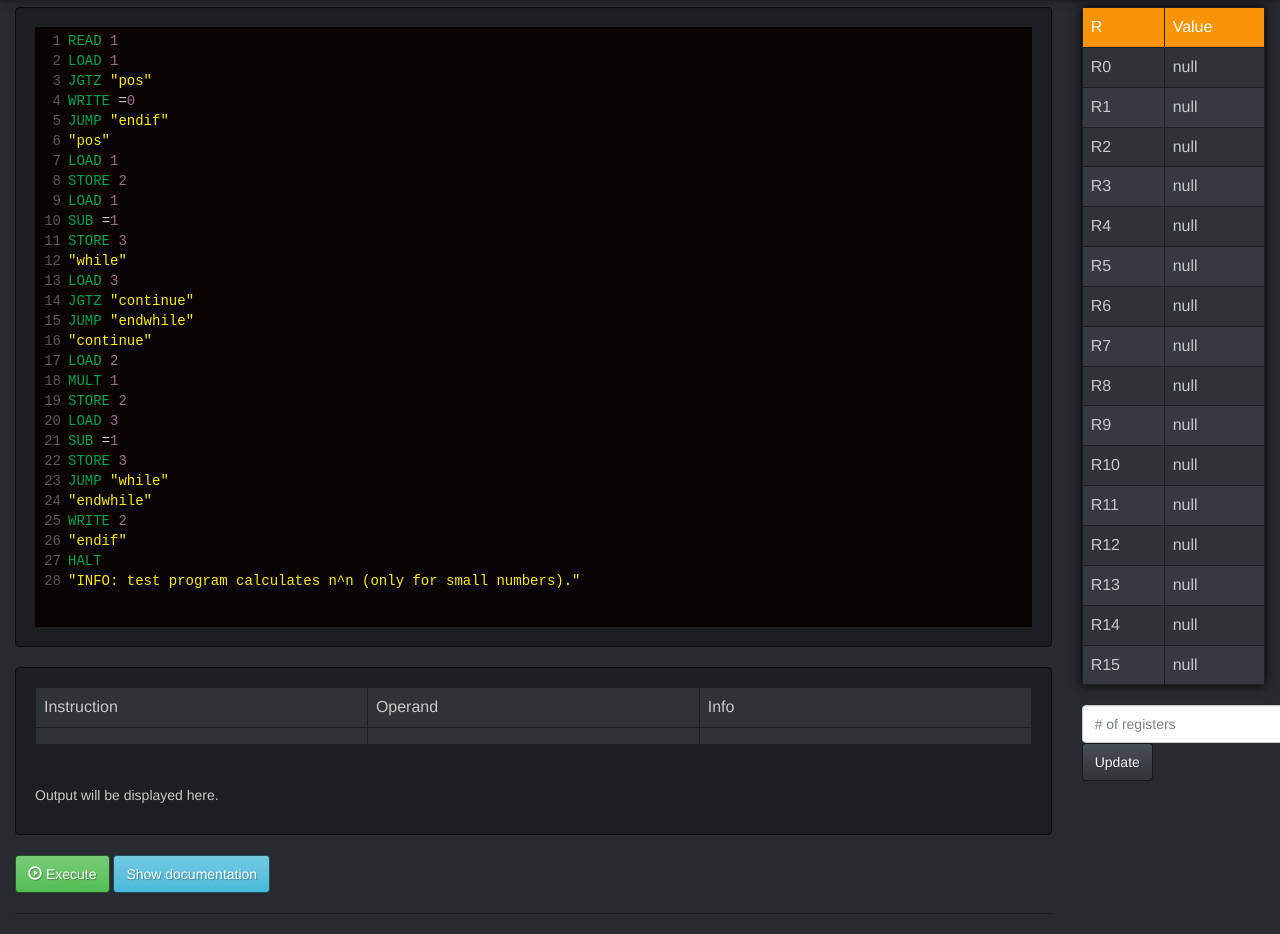
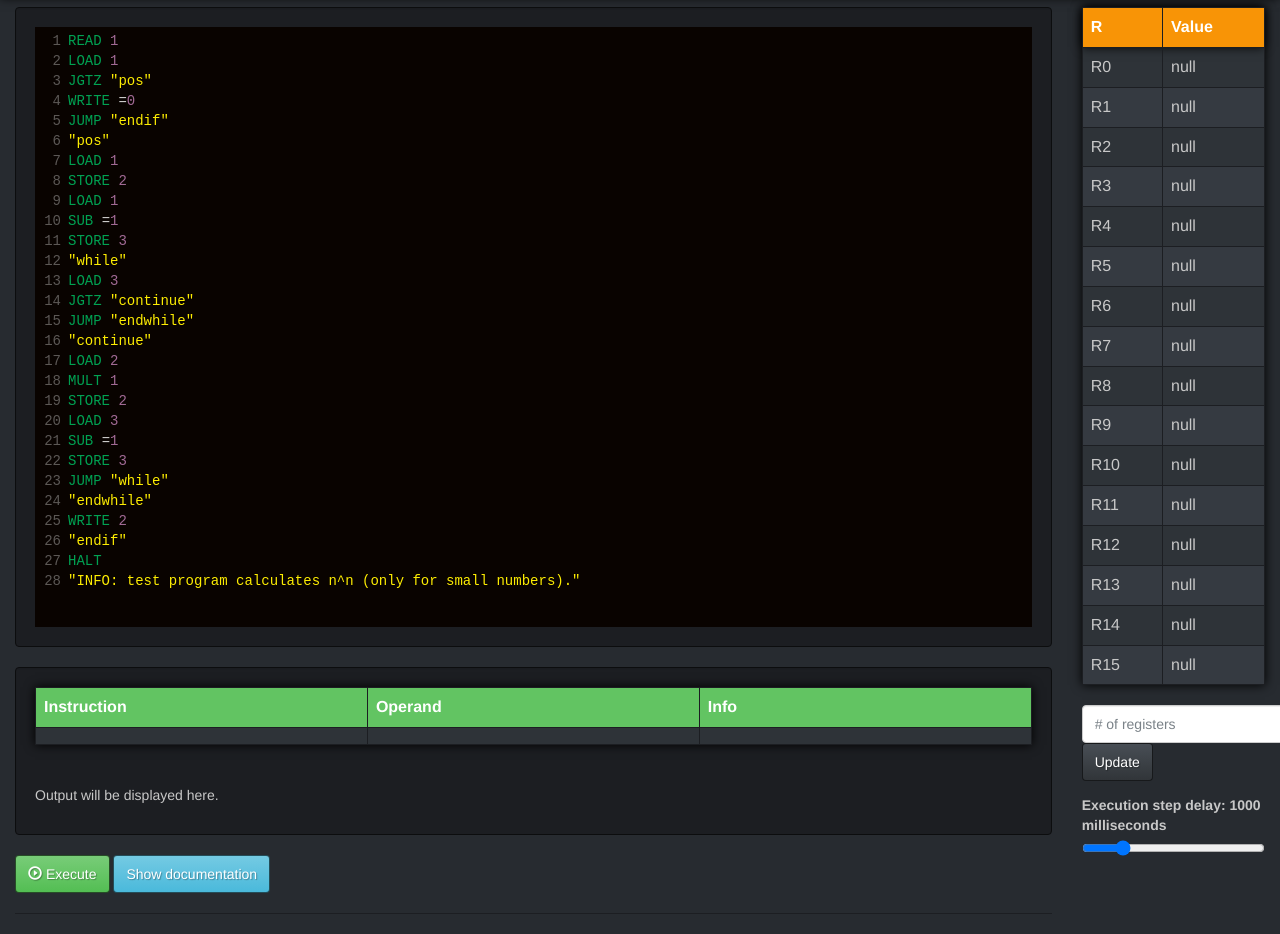
Before and after one commit to hyqxyz/ramulator, a plain HTML site: page index.html in a window 1280 px wide. Shown: the part 59-993 px from the top of the page. Drawn offline with nearby package versions, Linux system fonts and the light colour scheme.

Commit message:
added step delay picker

```diff
--- a/index.html
+++ b/index.html
@@ -73,16 +73,16 @@ HALT
         </div>
 
         <div class="well">
-          <table class="table table-bordered">
-            <tr>
-              <td class="col-md-4">Instruction</td>
-              <td class="col-md-4">Operand</td>
-              <td class="col-md-4">Info</td>
+          <table class="table table-bordered shadow">
+            <tr class="success">
+              <td class="col-md-4"><b>Instruction</b></td>
+              <td class="col-md-4"><b>Operand</b></td>
+              <td class="col-md-4"><b>Info</b></td>
             </tr>
             <tr>
-              <td id="instr" class="col-md-4"></td>
-              <td id="operand" class="col-md-4"></td>
-              <td id="info" class="col-md-4"></td>
+              <td id="instr" class="col-md-4 text-center"></td>
+              <td id="operand" class="col-md-4 text-center"></td>
+              <td id="info" class="col-md-4 text-center"></td>
             </tr>
           </table>
           </br>
@@ -98,6 +98,9 @@ HALT
         <a class="btn btn-info" role="button" data-toggle="collapse" href="#instructions" aria-expanded="false" aria-controls="instructions">
           Show documentation
         </a>
+
+
+
         <hr>
         <!-- Instruction list. -->
         <div class="well collapse" id="instructions">
@@ -225,6 +228,10 @@ HALT
           </div>
           <button type="button" class="btn btn-default" id="register_amount_update">Update</button>
         </form>
+        <div class="ui-content">
+          <label for="points">Execution step delay: <b id="speed">1000</b> milliseconds</label>
+          <input type="range" name="points" id="points" value="1000" min="0" max="5000">
+        </div>
 
       </div>
 
--- a/static/css/ramulator.css
+++ b/static/css/ramulator.css
@@ -17,6 +17,10 @@
   box-shadow: 0px 0px 10px #000000;
 }
 
+.shadow{
+  box-shadow: 0px 0px 10px #000000;
+}
+
 /*.well{
   background-color: black;
 }*/
--- a/static/js/ramulator.js
+++ b/static/js/ramulator.js
@@ -31,7 +31,7 @@ class Registers{
     $("#register-table").empty();
     for( var i = -1; i < this.content.length; i++ ){
       if(i == -1){
-        $("#register-table").append("<tr class='warning'><td>R</td><td>Value</td></tr>");
+        $("#register-table").append("<tr class='warning shadow'><td><b>R</b></td><td><b>Value</b></td></tr>");
       }
       else{
         $("#register-table").append("<tr><td>R" + i + "</td><td>" + this.content[i] + "</td></tr>");
@@ -111,7 +111,7 @@ class Interpreter{
         $("#execute-button").show(100);
       }
       interpreter.instrindex++;
-    }, 500);
+    }, parseInt($("#points").val()));
   }
 
   executeInstruction(tokenStream,obj){
@@ -183,15 +183,16 @@ class Interpreter{
           break;
         case "HALT":
           return -1;
+          break;
         default:
-          throw "Unknown instruction" + "  '" + tokenStream[i] + "'";
+          throw "Unknown instruction" + "  '" + tokenStream[i] + "'" + ". Or program does not end on HALT";
           break;
       }
       this.registers.adjustTable();
     }
     catch(err){
       $("#output").html("<b style='color: red'>" + err + " </b>");
-      return;
+      return -1;
     }
   }
 
@@ -298,4 +299,8 @@ $(function() {
     $("#execute-button").hide(100);
     interpreter.run();
   });
+
+  $("#points").bind("propertychange change click keyup input paste", function(event){
+    $("#speed").html( $("#points").val() );
+  });
 });
```
